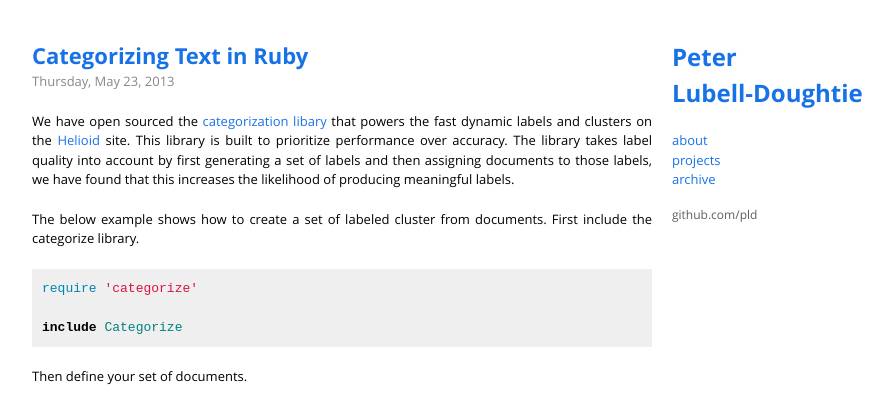
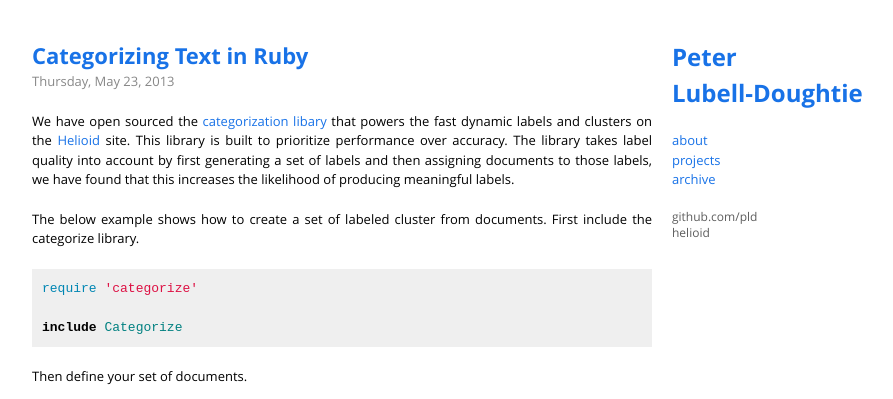
Before and after one commit to pld/pld.github.io, a Jekyll site: the page built from index.html, in a window 1280 px wide. Shown: the top 399 px of the page, without its empty margins (218-1111 px from the left). Built offline with Jekyll 4.4.1, drawn with Linux system fonts in a browser that asks for light colours; Markdown is read by kramdown in place of the engine named in the settings; the list of posts is cut into pages by our own code.

Commit message:
add link to helioid

```diff
--- a/_layouts/default.html
+++ b/_layouts/default.html
@@ -5,8 +5,8 @@
 <meta name="description" content="Peter Lubell-Doughtie" />
 {% for css in site.css %}<link rel="stylesheet" type="text/css" media="all" href="{{ css }}" />{% endfor %}
 <title>Peter Lubell-Doughtie | {{ page.title }}</title>
-<link rel="shortcut icon" href="/favicon.ico" />
-<link rel="icon" href="/favicon.ico" />
+<link rel="shortcut icon" href="/assets/images/favicon.ico" />
+<link rel="icon" href="/assets/images/favicon.ico" />
 </head>
 <body>
 
@@ -20,7 +20,8 @@
     <a href="/projects">projects</a><br/>
     <a href="/archive">archive</a><br/><br/>
     <div class="subscribe">
-        <a href="https://github.com/pld">github.com/pld</a>
+        <a href="https://github.com/pld">github.com/pld</a><br/>
+        <a href="http://helioid.com/">helioid</a>
     </div>
   </div>
   <div class="clear"></div>
--- a/css/custom.css
+++ b/css/custom.css
@@ -72,7 +72,7 @@ ul.post-list span {
 */
 
 div.subscribe {
-	line-height: 12px;
+	line-height: 16px;
 	font-size: 12px;
 	vertical-align: middle;
 }
```
